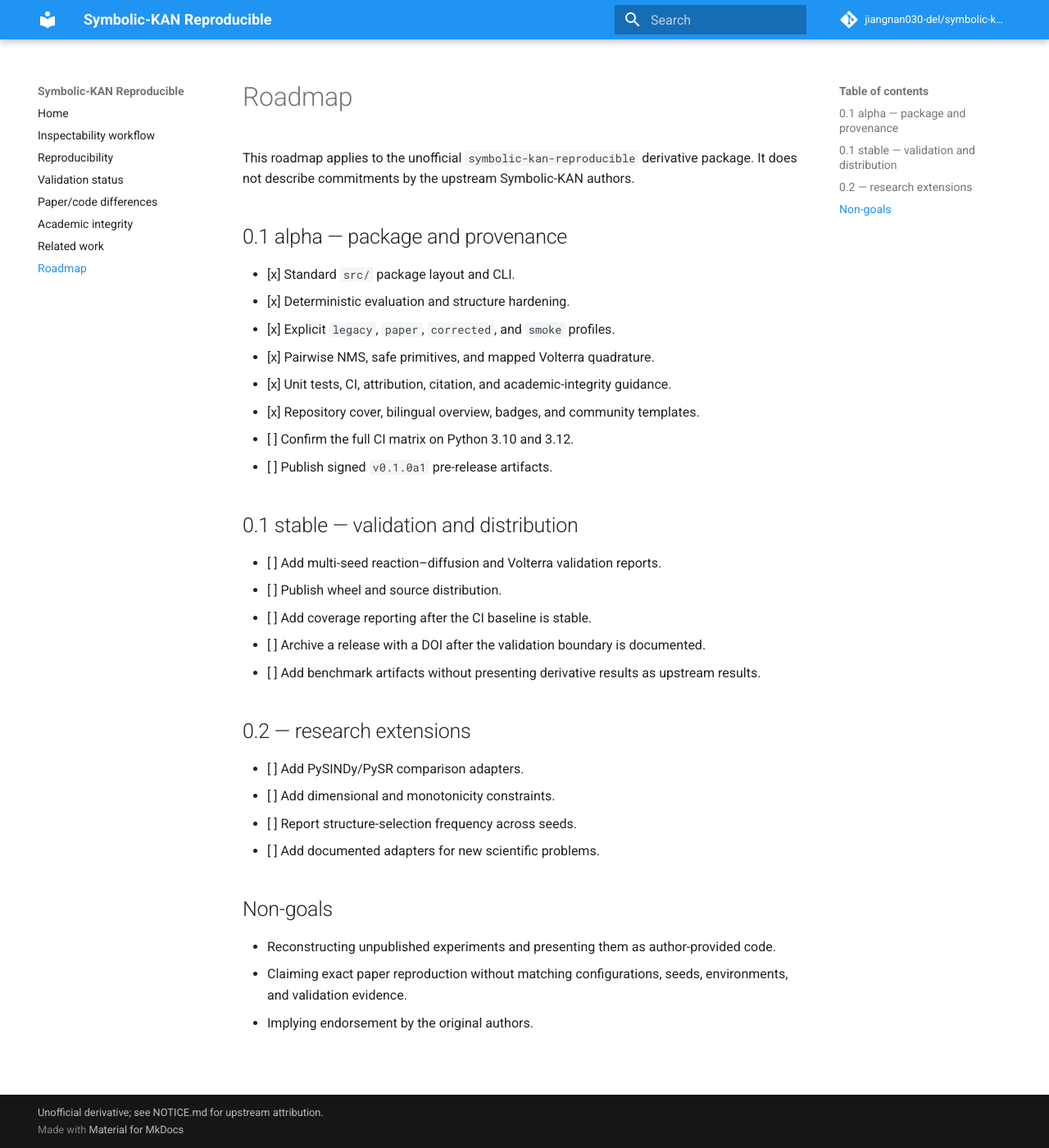
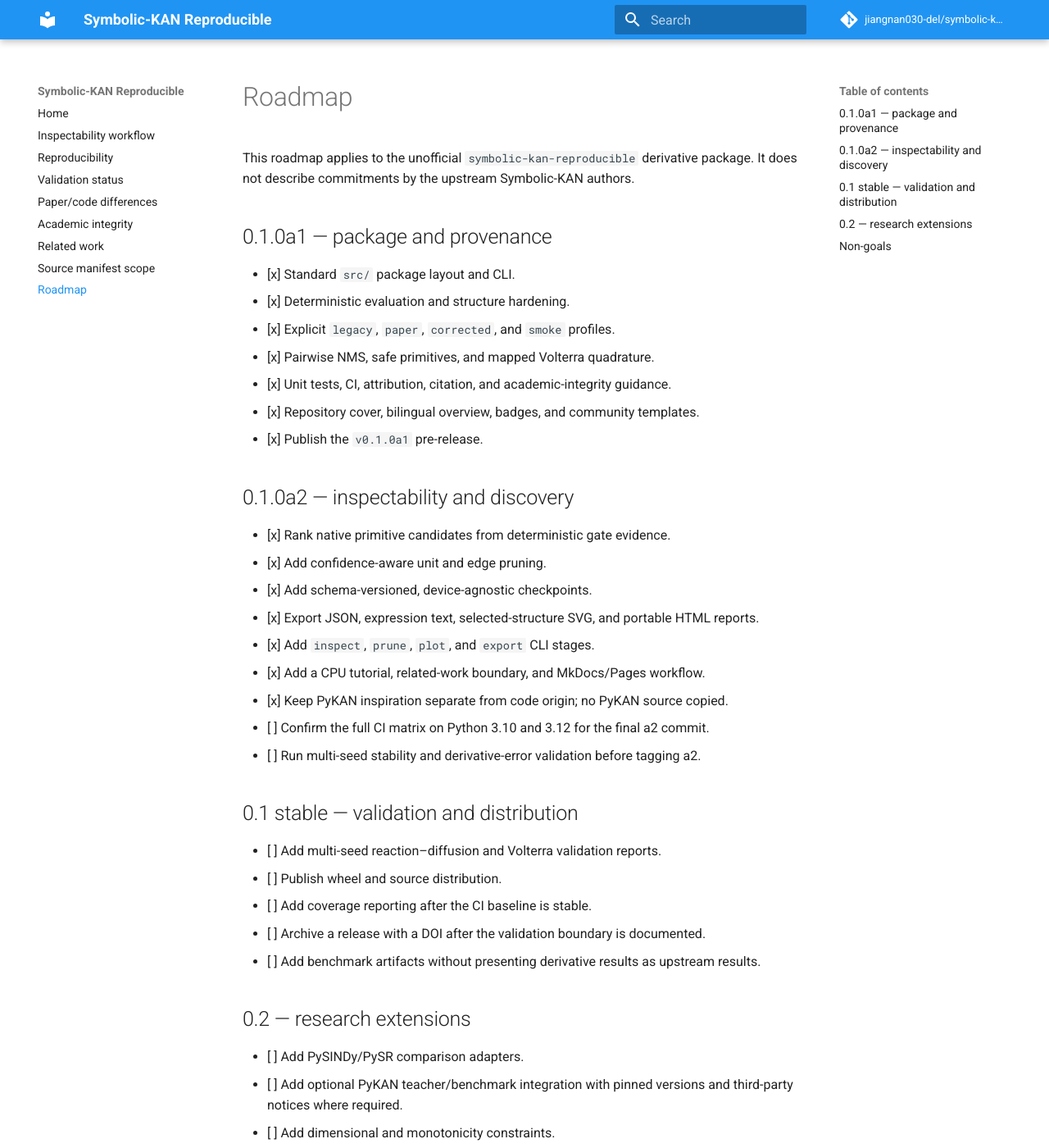
Before and after one commit to jiangnan030-del/symbolic-kan-reproducible, an MkDocs documentation site: the page built from docs/ROADMAP.md, in a window 1280 px wide and 1400 px high. Shown: the whole window at 82% size. Built offline with MkDocs 1.6.1 and Material for MkDocs 9.7.7, drawn with Linux system fonts in a browser that asks for light colours; comment, search, counter and statistics services are not loaded.

Commit message:
docs: record a2 milestone and manifest scope

```diff
--- a/docs/ROADMAP.md
+++ b/docs/ROADMAP.md
@@ -2,7 +2,7 @@
 
 This roadmap applies to the unofficial `symbolic-kan-reproducible` derivative package. It does not describe commitments by the upstream Symbolic-KAN authors.
 
-## 0.1 alpha — package and provenance
+## 0.1.0a1 — package and provenance
 
 - [x] Standard `src/` package layout and CLI.
 - [x] Deterministic evaluation and structure hardening.
@@ -10,8 +10,19 @@ This roadmap applies to the unofficial `symbolic-kan-reproducible` derivative pa
 - [x] Pairwise NMS, safe primitives, and mapped Volterra quadrature.
 - [x] Unit tests, CI, attribution, citation, and academic-integrity guidance.
 - [x] Repository cover, bilingual overview, badges, and community templates.
-- [ ] Confirm the full CI matrix on Python 3.10 and 3.12.
-- [ ] Publish signed `v0.1.0a1` pre-release artifacts.
+- [x] Publish the `v0.1.0a1` pre-release.
+
+## 0.1.0a2 — inspectability and discovery
+
+- [x] Rank native primitive candidates from deterministic gate evidence.
+- [x] Add confidence-aware unit and edge pruning.
+- [x] Add schema-versioned, device-agnostic checkpoints.
+- [x] Export JSON, expression text, selected-structure SVG, and portable HTML reports.
+- [x] Add `inspect`, `prune`, `plot`, and `export` CLI stages.
+- [x] Add a CPU tutorial, related-work boundary, and MkDocs/Pages workflow.
+- [x] Keep PyKAN inspiration separate from code origin; no PyKAN source copied.
+- [ ] Confirm the full CI matrix on Python 3.10 and 3.12 for the final a2 commit.
+- [ ] Run multi-seed stability and derivative-error validation before tagging a2.
 
 ## 0.1 stable — validation and distribution
 
@@ -24,6 +35,7 @@ This roadmap applies to the unofficial `symbolic-kan-reproducible` derivative pa
 ## 0.2 — research extensions
 
 - [ ] Add PySINDy/PySR comparison adapters.
+- [ ] Add optional PyKAN teacher/benchmark integration with pinned versions and third-party notices where required.
 - [ ] Add dimensional and monotonicity constraints.
 - [ ] Report structure-selection frequency across seeds.
 - [ ] Add documented adapters for new scientific problems.
--- a/mkdocs.yml
+++ b/mkdocs.yml
@@ -23,6 +23,7 @@ nav:
   - Paper/code differences: PAPER_CODE_DIFFERENCES.md
   - Academic integrity: ACADEMIC_INTEGRITY.md
   - Related work: RELATED_WORK.md
+  - Source manifest scope: SOURCE_MANIFEST_SCOPE.md
   - Roadmap: ROADMAP.md
 
 markdown_extensions:
```
Also changed, not shown: docs/SOURCE_MANIFEST_SCOPE.md (added, +11 -0 lines).
